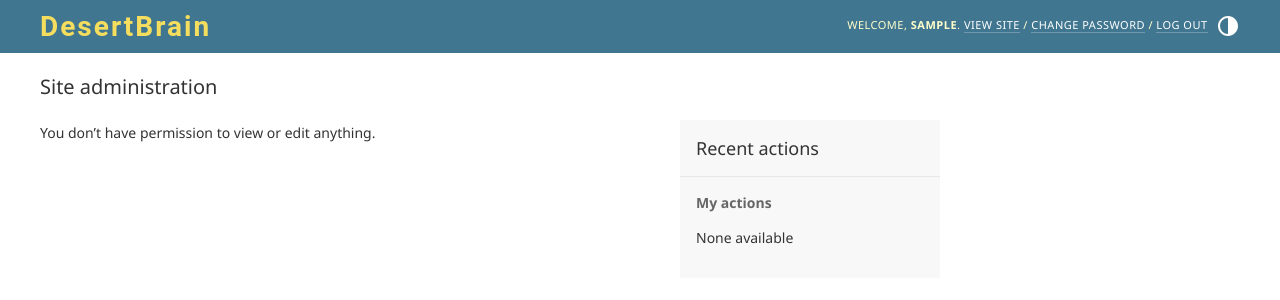
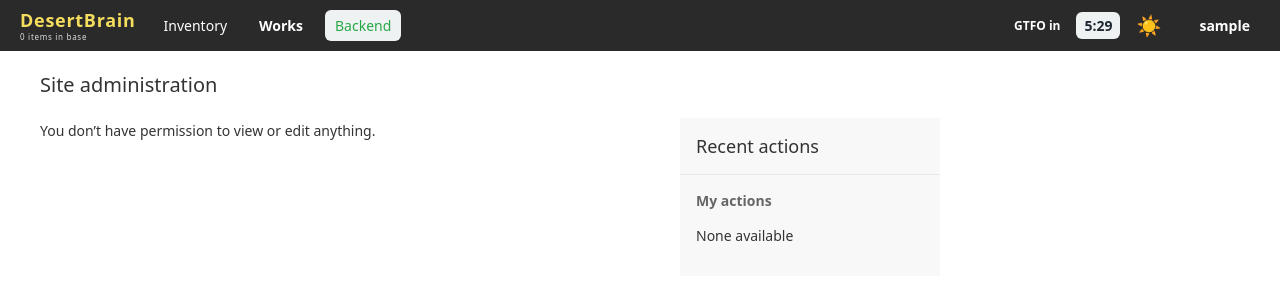
Before and after one commit to jaleotg/STOCKBRAIN, a Django app: page /admin/ in a window 1280 px wide. Shown: the top 300 px of the page. Run offline with Django 5.2, Linux system fonts and the light colour scheme; a user stored in the database is signed in; tables that the repository leaves empty hold one stand-in row (values such as "Sample post"); data that the repository does not hold is empty.

Commit message:
ujednolicenie górnego paska w backendzie - tak jak we froncie

```diff
--- /dev/null
+++ b/engine/static/js/admin-header.js
@@ -0,0 +1,68 @@
+(function () {
+    const THEME_KEY = "stockbrain_theme";
+
+    function setThemeClasses(isDark) {
+        const root = document.documentElement;
+        const body = document.body;
+        if (!root) return;
+        root.classList.remove(isDark ? "sb-light" : "sb-dark");
+        root.classList.add(isDark ? "sb-dark" : "sb-light");
+        if (body) {
+            body.classList.remove(isDark ? "sb-light" : "sb-dark");
+            body.classList.add(isDark ? "sb-dark" : "sb-light");
+        }
+    }
+
+    function updateThemeIcon() {
+        const btn = document.querySelector(".sb-theme-btn");
+        if (!btn) return;
+        const isDark = document.documentElement.classList.contains("sb-dark");
+        btn.textContent = isDark ? "☀️" : "🌙";
+    }
+
+    window.sbToggleTheme = function () {
+        const root = document.documentElement;
+        if (!root) return;
+        const nowDark = !root.classList.contains("sb-dark");
+        setThemeClasses(nowDark);
+        try {
+            localStorage.setItem(THEME_KEY, nowDark ? "dark" : "light");
+        } catch (e) {}
+        updateThemeIcon();
+    };
+
+    function updateEndCountdown() {
+        const el = document.querySelector(".sb-countdown");
+        if (!el) return;
+        const endStr = el.dataset.end;
+        if (!endStr) return;
+        const parts = endStr.split(":");
+        if (parts.length < 2) return;
+        const hh = parseInt(parts[0], 10);
+        const mm = parseInt(parts[1], 10);
+        if (Number.isNaN(hh) || Number.isNaN(mm)) return;
+
+        const fmt = new Intl.DateTimeFormat("en-GB", {
+            timeZone: "Asia/Kuwait",
+            hour12: false,
+            hour: "2-digit",
+            minute: "2-digit",
+        });
+        const nowParts = fmt.formatToParts(new Date());
+        const curH = parseInt(nowParts.find(p => p.type === "hour")?.value || "0", 10);
+        const curM = parseInt(nowParts.find(p => p.type === "minute")?.value || "0", 10);
+        const nowMinutes = curH * 60 + curM;
+        const endMinutes = hh * 60 + mm;
+        let diffMinutes = endMinutes - nowMinutes;
+        if (diffMinutes < 0) diffMinutes += 24 * 60;
+        const hours = Math.floor(diffMinutes / 60);
+        const minutes = diffMinutes % 60;
+        el.textContent = `${hours}:${minutes.toString().padStart(2, "0")}`;
+    }
+
+    document.addEventListener("DOMContentLoaded", () => {
+        updateThemeIcon();
+        updateEndCountdown();
+        setInterval(updateEndCountdown, 30000);
+    });
+})();
--- a/engine/templates/admin/base_site.html
+++ b/engine/templates/admin/base_site.html
@@ -1,18 +1,71 @@
 {% extends "admin/base.html" %}
 {% load static %}
 
-{% block branding %}
-<h1 id="site-name" style="margin:0;">
-    <a href="{% url 'admin:index' %}"
-       style="
-           text-decoration:none;
-           color:#F5DD5D;
-           font-family:'Roboto', 'Segoe UI', sans-serif;
-           font-size:28px;
-           font-weight:700;
-           letter-spacing:2px;
-       ">
-        DesertBrain
-    </a>
-</h1>
+{% block extrastyle %}
+{{ block.super }}
+<link rel="stylesheet" href="{% static 'css/main.css' %}">
+<style>
+    #header {
+        padding: 0 !important;
+        margin: 0;
+        border: none;
+        background: transparent !important;
+        display: block;
+    }
+    #header *,
+    #header::before,
+    #header::after {
+        box-sizing: border-box;
+    }
+    .sb-admin-header-wrapper {
+        width: 100%;
+        background: transparent;
+    }
+    .sb-admin-header-wrapper .sb-header {
+        width: 100%;
+        padding: 10px 20px;
+    }
+    @media (max-width: 1024px) {
+        #header {
+            padding: 0 !important;
+        }
+        .sb-admin-header-wrapper .sb-header {
+            flex-direction: row;
+            align-items: center;
+        }
+    }
+</style>
 {% endblock %}
+
+{% block extrahead %}
+{{ block.super }}
+<script>
+(function applyInitialAdminTheme() {
+    var KEY = "stockbrain_theme";
+    var root = document.documentElement;
+    var body = document.body;
+    if (!root) return;
+    root.classList.add("sb-dark");
+    if (body) body.classList.add("sb-dark");
+    try {
+        if (localStorage.getItem(KEY) === "light") {
+            root.classList.remove("sb-dark");
+            root.classList.add("sb-light");
+            if (body) {
+                body.classList.remove("sb-dark");
+                body.classList.add("sb-light");
+            }
+        }
+    } catch (e) {}
+})();
+</script>
+<script defer src="{% static 'js/admin-header.js' %}"></script>
+{% endblock %}
+
+{% block header %}
+<header id="header" class="sb-admin-header-wrapper">
+    {% include "partials/app_header.html" with admin_header=True sb_header_logout_view="admin:logout" sb_header_show_user_edit=False %}
+</header>
+{% endblock %}
+
+{% block nav-breadcrumbs %}{% endblock %}
--- /dev/null
+++ b/engine/templates/partials/app_header.html
@@ -0,0 +1,115 @@
+{% load static %}
+{% with admin_header=admin_header|default_if_none:False %}
+{% with logout_view=sb_header_logout_view|default:"logout" %}
+{% with show_user_edit=sb_header_show_user_edit|default_if_none:True %}
+{% url 'home' as home_url %}
+{% url 'home_alias' as home_alias_url %}
+{% url 'work_log' as work_log_url %}
+{% url 'work_log_locations' as wl_locations_url %}
+{% url 'work_log_master' as wl_master_url %}
+{% url 'admin:index' as admin_index_url %}
+{% with current_name=request.resolver_match.url_name|default:'' %}
+<header class="sb-header">
+    <div class="sb-header-left">
+        <div class="sb-header-title">
+            DesertBrain
+            {% if request.user.is_authenticated %}
+            <span class="sb-header-count">
+                {{ item_count|default:"0" }} items in base
+            </span>
+            {% endif %}
+        </div>
+        {% if request.user.is_authenticated %}
+            <nav class="sb-header-nav">
+                <a href="{{ home_url }}"
+                   class="sb-link {% if current_name == 'home' or current_name == 'home_alias' %}sb-link-active{% endif %}">
+                    Inventory
+                </a>
+
+                <div class="sb-dropdown {% if current_name|slice:'0:8' == 'work_log' %}sb-dropdown-active{% endif %}">
+                    <a href="{{ work_log_url }}"
+                       class="sb-drop-trigger {% if current_name|slice:'0:8' == 'work_log' %}sb-link-active{% endif %}">
+                        Works
+                    </a>
+                    <div class="sb-dropdown-menu">
+                        <div class="sb-dropdown-row">
+                            <a href="{{ work_log_url }}"
+                               class="sb-dropdown-item sb-dropdown-item-main {% if current_name == 'work_log' %}sb-dd-active{% endif %}">
+                                WL List
+                            </a>
+                            <a href="{{ work_log_url }}?add=1"
+                               id="sb-wl-add-inline"
+                               class="sb-dd-add-btn"
+                               title="Add work log">
+                                <span class="sb-plus-icon">+</span>
+                                <span class="sb-dd-add-label">add</span>
+                            </a>
+                        </div>
+                        <a href="{{ wl_locations_url }}"
+                           class="sb-dropdown-item {% if current_name == 'work_log_locations' %}sb-dd-active{% endif %}">
+                            Issues
+                        </a>
+                        {% if has_work_log_master %}
+                            <a href="{{ wl_master_url }}"
+                               class="sb-dropdown-item {% if current_name == 'work_log_master' %}sb-dd-active{% endif %}">
+                                Master
+                            </a>
+                        {% endif %}
+                    </div>
+                </div>
+
+                {% if request.user.is_staff %}
+                    {% if admin_header %}
+                        <a href="{{ admin_index_url }}" class="sb-link sb-link-active">
+                            Backend
+                        </a>
+                    {% else %}
+                        <a href="{{ admin_index_url }}" class="sb-link">
+                            Backend
+                        </a>
+                    {% endif %}
+                {% endif %}
+            </nav>
+        {% endif %}
+    </div>
+
+    <div class="sb-header-right">
+        {% if request.user.is_authenticated and standard_end_time %}
+        <span class="sb-countdown-label">GTFO in</span>
+        <span class="sb-countdown" data-end="{{ standard_end_time }}">
+            --
+        </span>
+        {% endif %}
+        <button
+            type="button"
+            class="sb-theme-btn"
+            onclick="window.sbToggleTheme && window.sbToggleTheme()"
+            title="Toggle dark mode"
+        >
+            🌙
+        </button>
+
+        {% if request.user.is_authenticated %}
+            <div class="sb-dropdown">
+                <a href="#"
+                   class="sb-drop-trigger">
+                    {{ request.user.username }}
+                </a>
+                <div class="sb-dropdown-menu" style="right:0; left:auto;">
+                    {% if show_user_edit %}
+                    <a href="#"
+                       id="sb-user-edit-trigger"
+                       class="sb-dropdown-item">
+                        Edit user data
+                    </a>
+                    {% endif %}
+                    <a href="{% url logout_view %}" class="sb-dropdown-item">Logout</a>
+                </div>
+            </div>
+        {% endif %}
+    </div>
+</header>
+{% endwith %}
+{% endwith %}
+{% endwith %}
+{% endwith %}
```
Also changed, not shown: engine/templates/base.html (+1 -88 lines).
